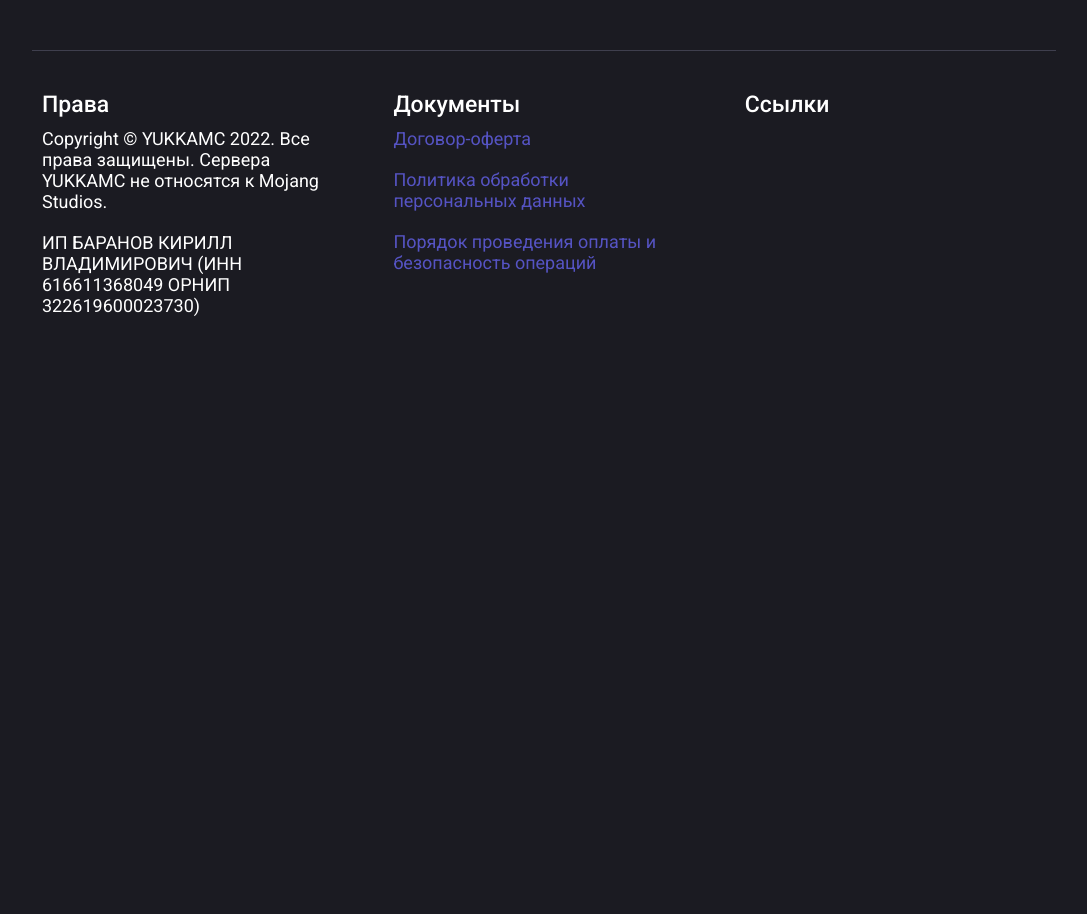
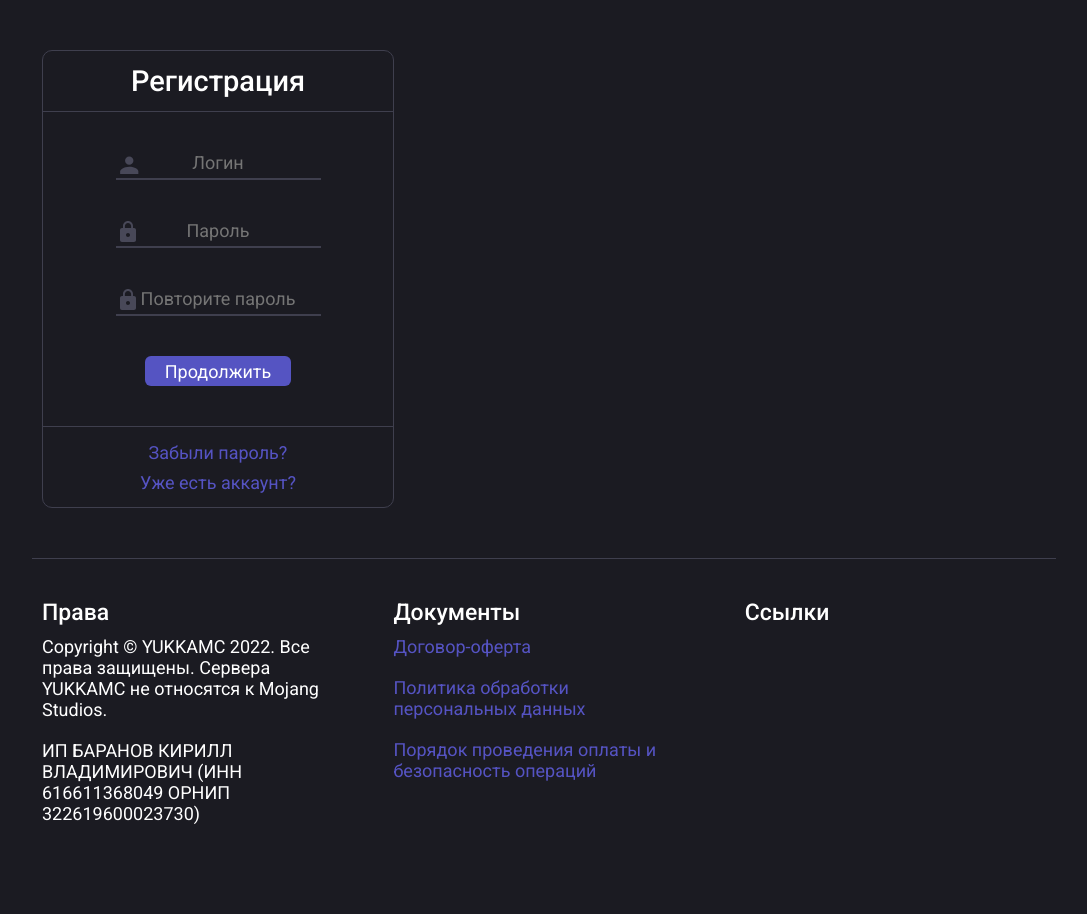
Before and after one commit to AnvilM/Some-project-site, a PHP site: template src/views/Account/Signup.php in a window 1280 px wide. Shown: the part 90-1004 px from the top of the page, without its empty margins (96-1183 px from the left). Before the commit the page ends 406 px from the top, so only its background shows below. Run offline with PHP 8.4, Linux system fonts and the light colour scheme; the template is opened without the code that fills it, so the values that code supplies are empty.

Commit message:
Add Login and Signup pages

```diff
--- a/public/css/template/elements.css
+++ b/public/css/template/elements.css
@@ -40,6 +40,90 @@
     font-weight: 500;
 }
 
+/* form */
+.form{
+    border-radius: 10px;
+    width: 350px;
+    border: 1px #3f3f4e solid;
+
+}
+
+.form > .title{
+    display: flex;
+    justify-content: space-around;
+    align-items: center;
+    flex-direction: column;
+    font-size: 29px;
+    font-weight: 500;
+
+    width: 100%;
+    height: 60px;
+    border-bottom: 1px #3f3f4e solid;
+}
+
+.form > .footer{
+    display: flex;
+    justify-content: space-around;
+    align-items: center;
+    flex-direction: column;
+
+    padding: 10px 0;
+    width: 100%;
+    height: 60px;
+    border-top: 1px #3f3f4e solid;
+}
+
+.form > .content{
+    margin: 40px 10px;
+
+    display: flex;
+    justify-content: space-around;
+    flex-direction: column;
+    align-items: center;
+}
+
+input{
+    background: transparent;
+
+    border-bottom: 2px #3f3f4e solid;
+    text-align: center;
+
+    transition: .1s ease-out;
+    padding: 0 0 5px 0;
+}
+
+input:focus{
+    border-color: var(--active-color);
+}
+
+
+input + input{
+    margin-top: 40px;
+}
+
+input.login{
+    background: url(/public/icons/login-icon.svg) no-repeat;
+    background-size: 24px;
+
+}
+input.login:focus{
+
+    background-position-x: -24px;
+}
+
+input.password{
+    background: url(/public/icons/password-icon.svg) no-repeat;
+    background-size: 24px;
+}
+input.password:focus{
+    background-position-x: -24px;
+}
+
+
+.form > .content > button{
+    margin-top: 40px;
+    border-radius: 6px;
+}
 
 /* other */
 
--- a/public/css/template/main.css
+++ b/public/css/template/main.css
@@ -16,6 +16,11 @@ body{
 
     cursor: default;
 }
+
+body::-webkit-scrollbar {
+    width: 0;
+  }
+
 img{
     width: 100%;
     height: auto;
@@ -24,6 +29,13 @@ img{
 a{
     display: block;
 }
+
+input, button{
+    border: none;
+    outline: none;
+}
+
+
 #root{
 
     padding: 50px 10px;
--- a/src/views/Account/Signup.php
+++ b/src/views/Account/Signup.php
@@ -0,0 +1,15 @@
+<div class="content">
+    <form action="" class="form" method="POST">
+        <div class="title">Регистрация</div>
+        <div class="content">
+            <input type="text" class="login" placeholder="Логин" required>
+            <input class="password" type="password" placeholder="Пароль" required>
+            <input class="password" type="password" placeholder="Повторите пароль" required>
+            <button type="sybmit" class="button interactive-element">Продолжить</button>
+        </div>
+        <div class="footer">
+            <a href="/" class="link forgot-password">Забыли пароль?</a>
+            <a href="/" class="link signup">Уже есть аккаунт?</a>
+        </div>
+    </form>
+</div>
--- a/src/views/Layout/Default.php
+++ b/src/views/Layout/Default.php
@@ -12,9 +12,8 @@
 
         <!-- CSS -->
         <link rel="stylesheet" href="/public/css/template/variables.css">
+        <link rel="stylesheet" href="/public/css/template/main.css">
         <link rel="stylesheet" href="/public/css/template/elements.css">
-
-        <link rel="stylesheet" href="/public/css/template/main.css">
         <link rel="stylesheet" href="/public/css/template/header.css">
         <link rel="stylesheet" href="/public/css/template/footer.css">
 
```
Also changed, not shown: public/css/Account/Login.css (added, +8 -0 lines), public/css/Account/Signup.css (added, +8 -0 lines), src/config/accesscontrol.php (+3 -4 lines), src/config/navbar.php (+17 -2 lines), src/config/routes.php (+8 -0 lines), src/controllers/AccountController.php (+12 -3 lines), src/views/Account/Login.php (+16 -0 lines), public/icons/login-icon.svg (added), public/icons/password-icon.svg (added), src/views/Account/Index.php (added).
